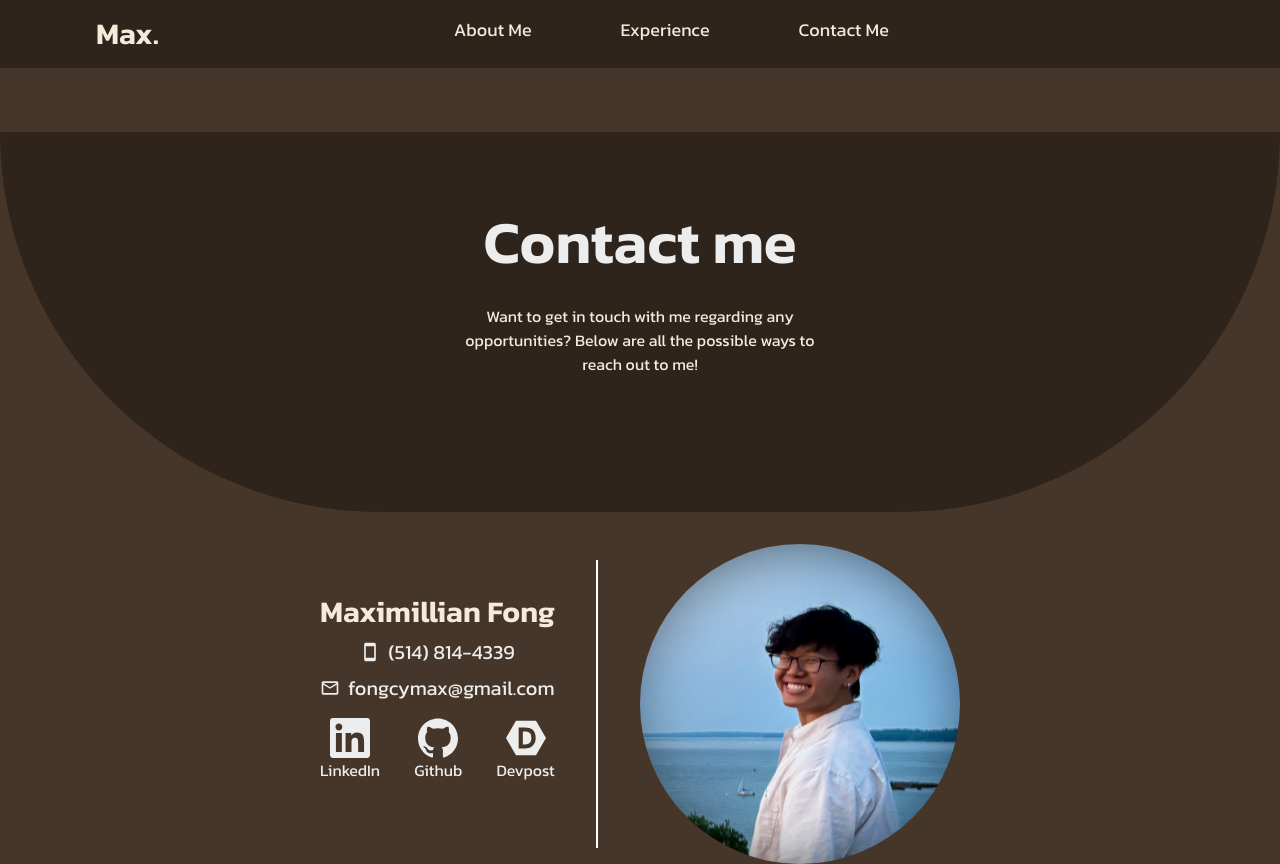
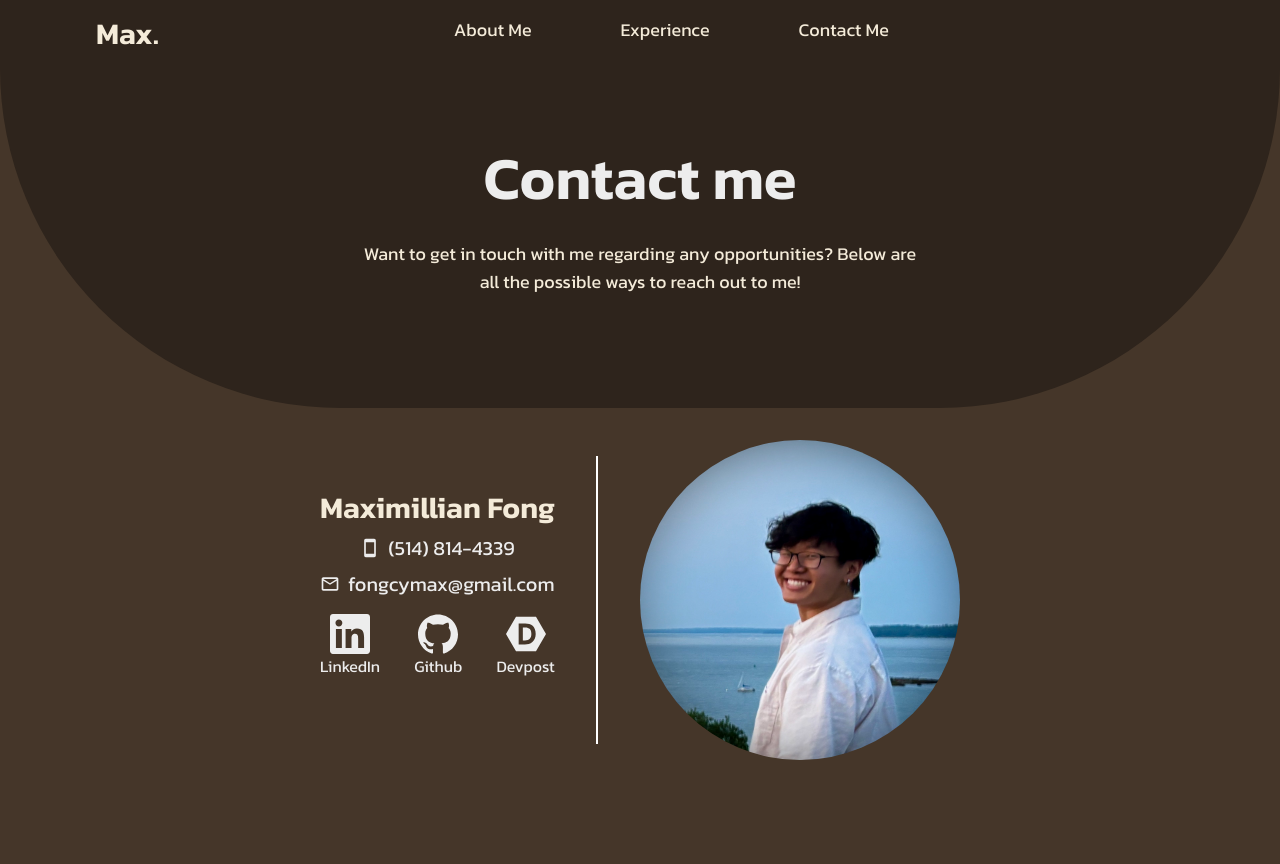
Before and after one commit to sham-bolic/sham-bolic.github.io, a Next.js app: page /ContactMe in a window 1280 px wide. After the commit the page ends 800 px from the top, so only its background shows below. Built offline with nearby package versions, Linux system fonts and the light colour scheme.

Commit message:
contact page fix

```diff
--- a/app/ContactMe/page.tsx
+++ b/app/ContactMe/page.tsx
@@ -8,9 +8,9 @@ export default function ContactMe() {
   return (
     <div className="flex flex-col items-center">
       <Navbar />
-      <div className="bg-secondarybg rounded-b-full lg:mt-16 lg:p-20 p-10 flex justify-center flex-col items-center w-full">
-        <h1 className="font-bold text-6xl">Contact me</h1>
-        <p className="mt-8 text-primarytext lg:w-1/3 text-center pb-14">
+      <div className="bg-secondarybg rounded-b-full lg:p-20 p-10 flex justify-center flex-col items-center w-full">
+        <h1 className="font-bold text-6xl text-center">Contact me</h1>
+        <p className="mt-8 text-primarytext lg:w-1/2 text-center lg:pb-8 pb-14 text-lg">
           Want to get in touch with me regarding any opportunities? Below are
           all the possible ways to reach out to me!
         </p>
```
